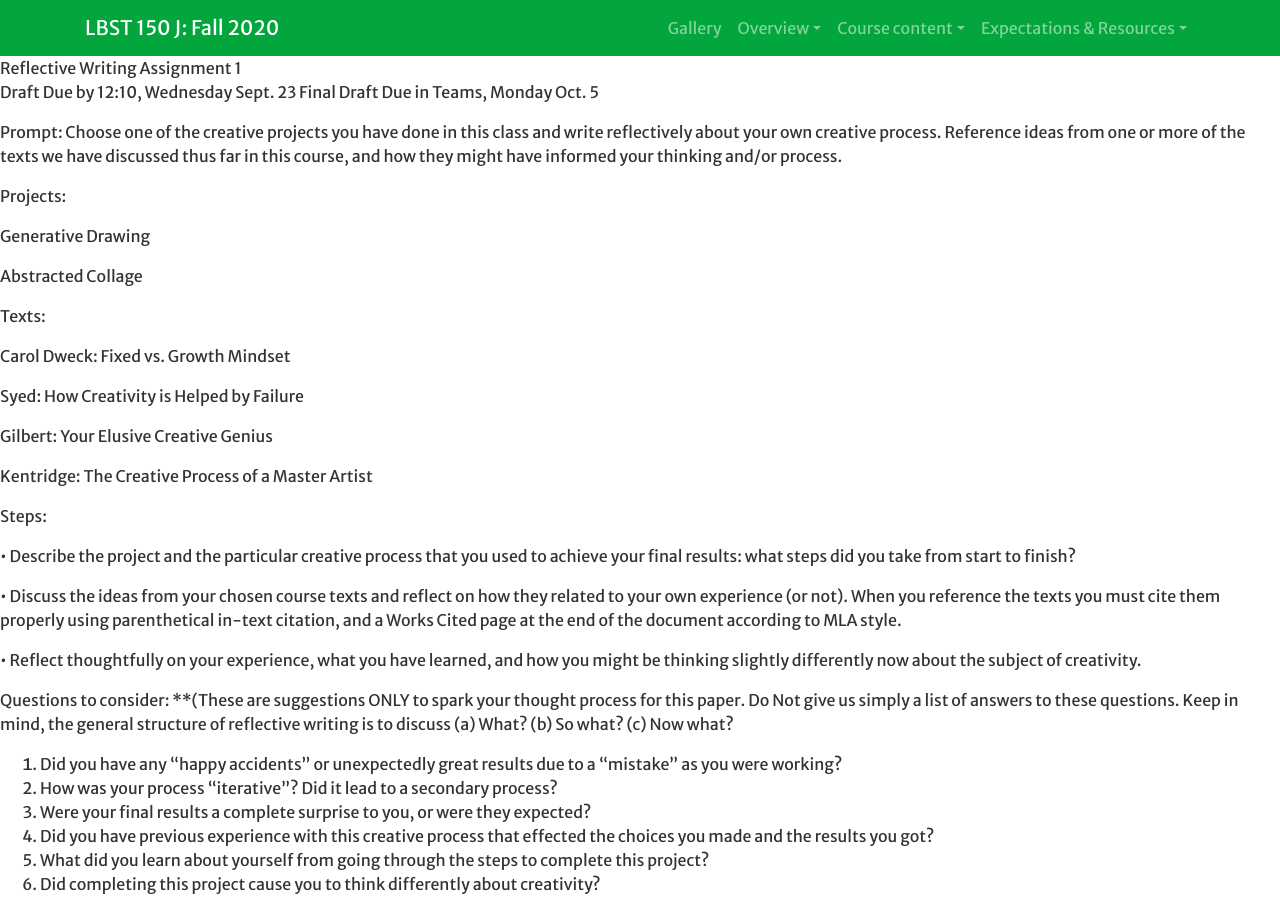
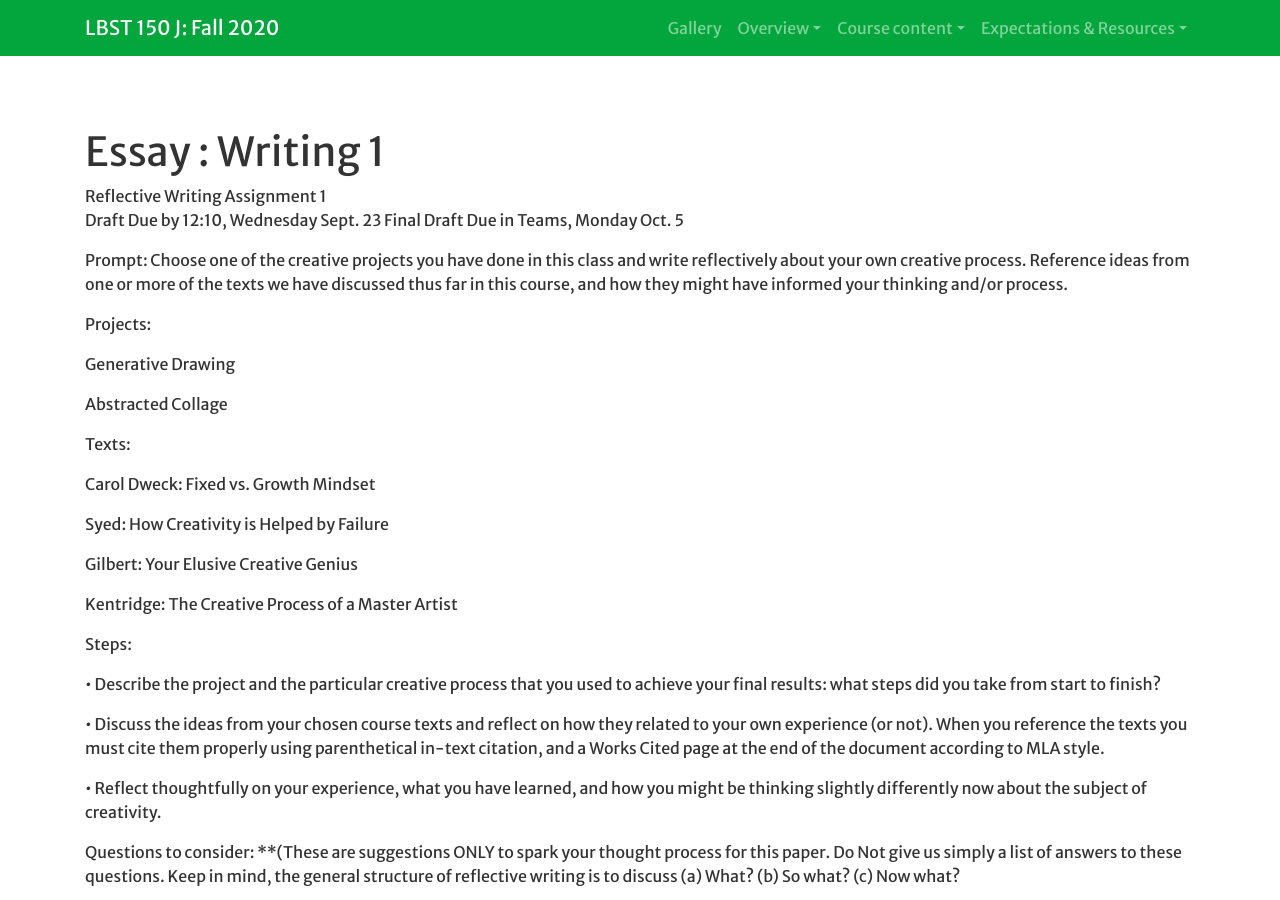
Before and after one commit to Hendrix-CS/creativity-TEC, a Jekyll site: the page built from writing/writing1.md, in a window 1280 px wide and 900 px high. Built offline with Jekyll 4.4.1, drawn with Linux system fonts in a browser that asks for light colours; our own code applies the rules of GitHub Pages for plain Markdown files; a script that is not in the unit is left out.

Commit message:
Update writing1.md

```diff
--- a/writing/writing1.md
+++ b/writing/writing1.md
@@ -1,3 +1,12 @@
+---
+layout: work
+type: Essay
+worktitle: Writing 1
+due: Monday, October 05, 2020
+---
+
+
+
 Reflective Writing Assignment 1
 Draft Due by 12:10, Wednesday Sept. 23
 Final Draft Due in Teams, Monday Oct. 5
```
